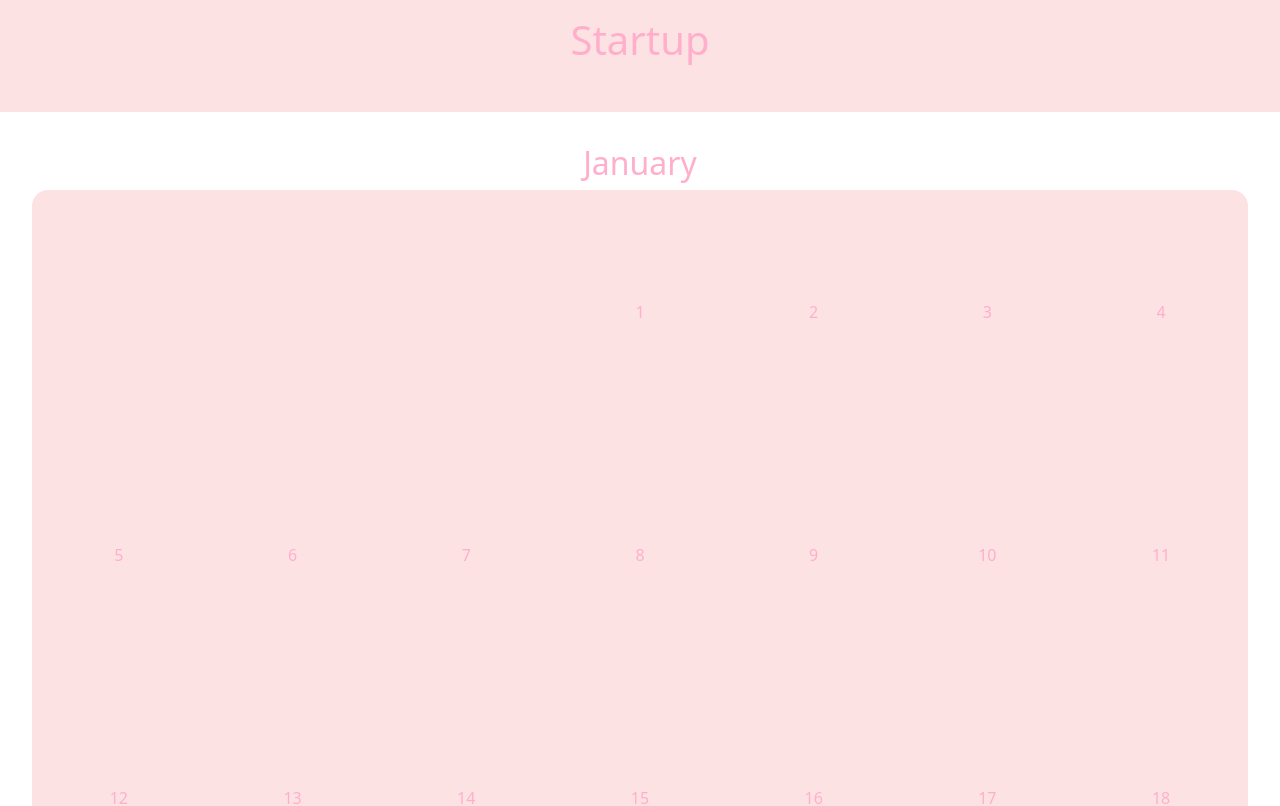
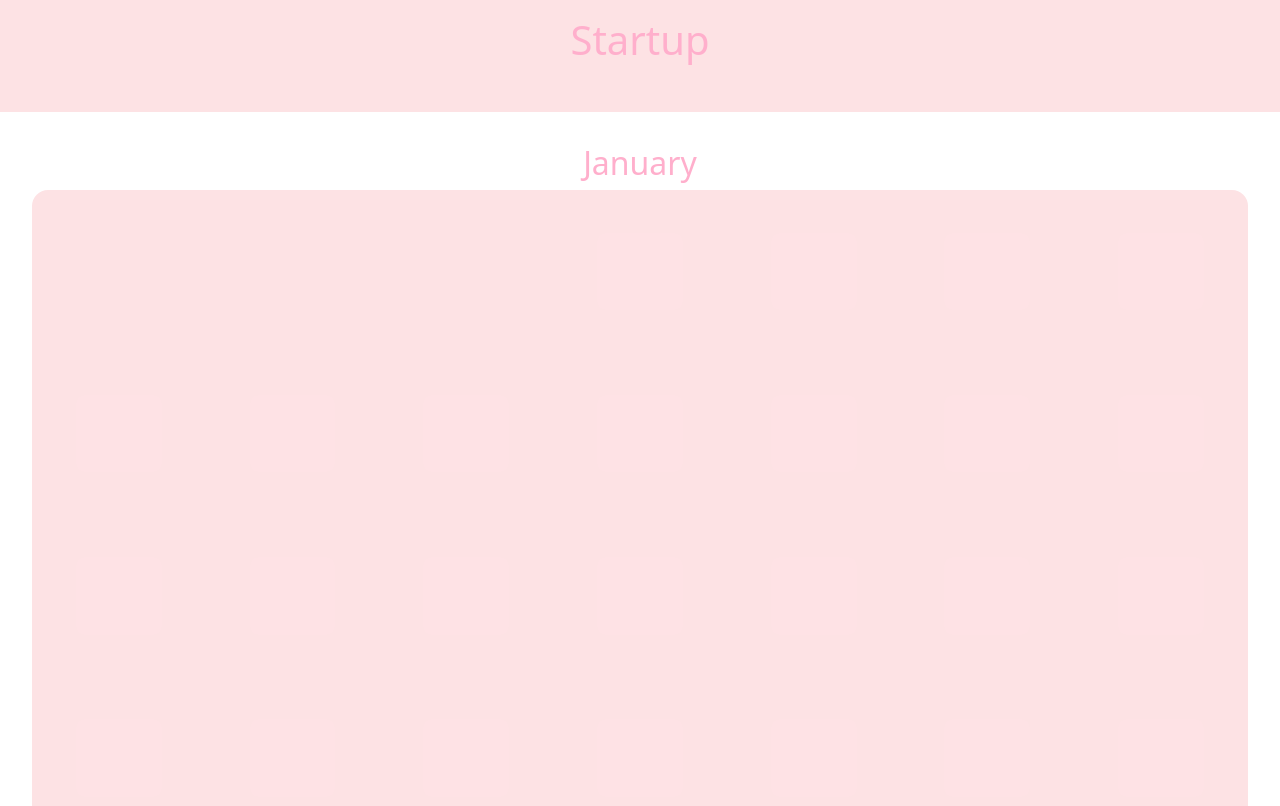
Before and after one commit to clarebwood/startup, a React (Vite) app: page /history in a window 1280 px wide. Shown: the top 806 px of the page. Built offline with nearby package versions, Linux system fonts and the light colour scheme.

Commit message:
added functionality to history.

```diff
--- a/src/history/history.css
+++ b/src/history/history.css
@@ -6,7 +6,7 @@ main h2 {
 
 table {
   width: 100%;
-  aspect-ratio: 1/1;
+  aspect-ratio: 3/2;
   table-layout: fixed;
   background: #fde2e4;
   border-radius: 1rem;
@@ -36,7 +36,3 @@ footer {
   align-items: right;
   color: #ffafcc;
 }
-
-table span {
- color: #ffafcc;
-}
--- a/src/history/history.jsx
+++ b/src/history/history.jsx
@@ -3,6 +3,26 @@ import "./history.css";
 
 export function History() {
   const year = new Date().getFullYear();
+
+  const entries = JSON.parse(localStorage.getItem("emotionLog") || "[]");
+
+  const entryMap = {};
+  for (const e of entries) {
+    entryMap[e.date] = e.emotion;
+  }
+
+  const emotionIcons = {
+    Happy: "placeholder.png",
+    Sad: "placeholder.png",
+    Angry: "placeholder.png",
+    Excited: "placeholder.png",
+    Tired: "placeholder.png",
+    Stressed: "placeholder.png",
+    Calm: "placeholder.png",
+    Anxious: "placeholder.png",
+    Content: "placeholder.png",
+    Bored: "placeholder.png",
+  };
 
   function buildMonth(monthIndex) {
     const firstDay = new Date(year, monthIndex, 1);
@@ -37,8 +57,14 @@ export function History() {
                 {week.map((day, di) => (
                   <td key={di}>
                     <div>
-                      {day !== null && <span>{day}</span>}
-                    </div>
+                        {day !== null && (() => {
+                            const isoDate = `${year}-${String(monthIndex + 1).padStart(2, "0")}-${String(day).padStart(2, "0")}`;
+                            const emotion = entryMap[isoDate];
+                            const icon = emotion ? emotionIcons[emotion] : "history_pink.png";
+
+                            return <img src={icon} />;
+                        })()}
+                        </div>
                   </td>
                 ))}
               </tr>
```
Also changed, not shown: public/history_pink.png (added).
